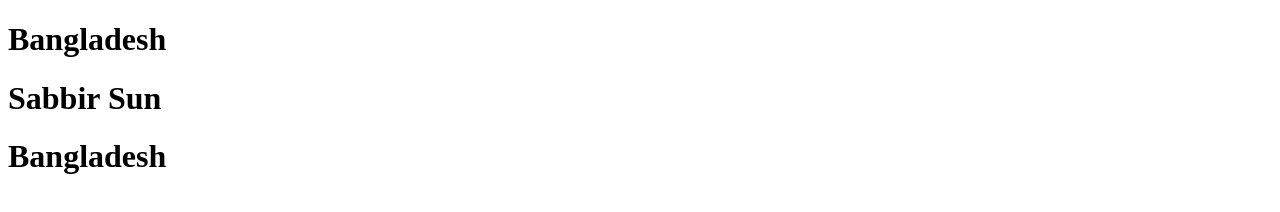
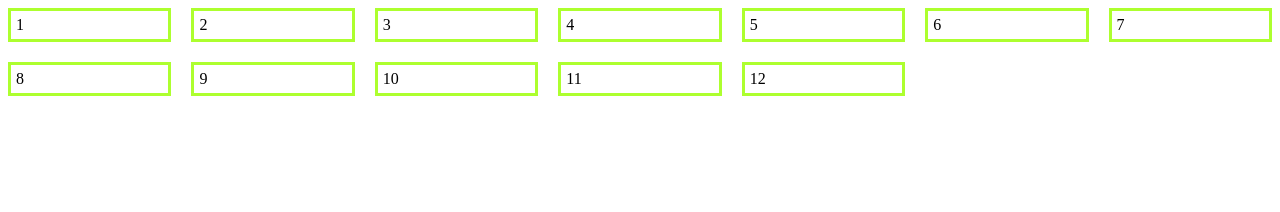
Before and after one commit to sabbirsun/css3, a plain HTML site: page grid.html in a window 1280 px wide. Drawn offline with Linux system fonts and the light colour scheme.

Commit message:
added grid value

```diff
--- a/grid.html
+++ b/grid.html
@@ -4,10 +4,35 @@
     <meta charset="UTF-8">
     <meta name="viewport" content="width=device-width, initial-scale=1.0">
     <title>Grid</title>
+    <style>
+        .grid{
+            display: grid;
+            grid-template-columns: 150px 150px 150px;
+            grid-gap: 20px;
+            grid-template-columns: repeat(7, 1fr);
+        }
+        .box{
+            /* width: 200px;
+            height: 100px; */
+            border: 3px solid greenyellow;
+            padding: 5px;
+        }
+    </style>
 </head>
 <body>
-      <h1>Bangladesh</h1>
-      <h1>Sabbir Sun</h1>
-      <h1>Bangladesh</h1>
+    <div class="grid">
+        <div class="box">1</div>
+        <div class="box">2</div>
+        <div class="box">3</div>
+        <div class="box">4</div>
+        <div class="box">5</div>
+        <div class="box">6</div>
+        <div class="box">7</div>
+        <div class="box">8</div>
+        <div class="box">9</div>
+        <div class="box">10</div>
+        <div class="box">11</div>
+        <div class="box">12</div>
+    </div>
 </body>
 </html>
```
